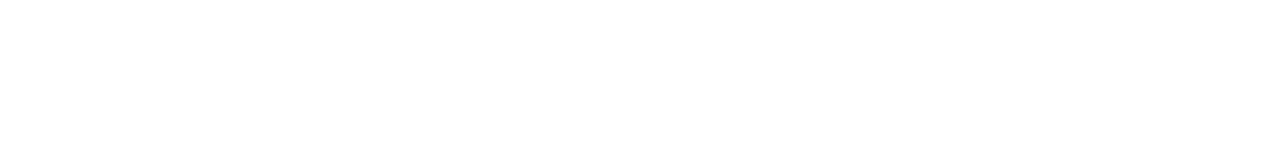
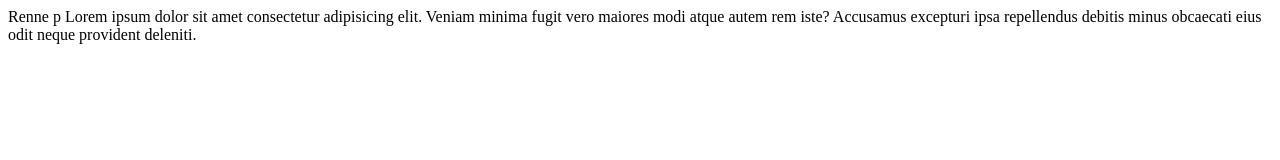
Before and after one commit to OrianaDP1/html1EQIPR, a plain HTML site: page index.html in a window 1280 px wide. Drawn offline with Linux system fonts and the light colour scheme.

Commit message:
Le agrego a Renne

```diff
--- a/index.html
+++ b/index.html
@@ -6,6 +6,8 @@
     <title>Document</title>
 </head>
 <body>
-
+    Renne
+    p
+    Lorem ipsum dolor sit amet consectetur adipisicing elit. Veniam minima fugit vero maiores modi atque autem rem iste? Accusamus excepturi ipsa repellendus debitis minus obcaecati eius odit neque provident deleniti.
 </body>
 </html>
```
